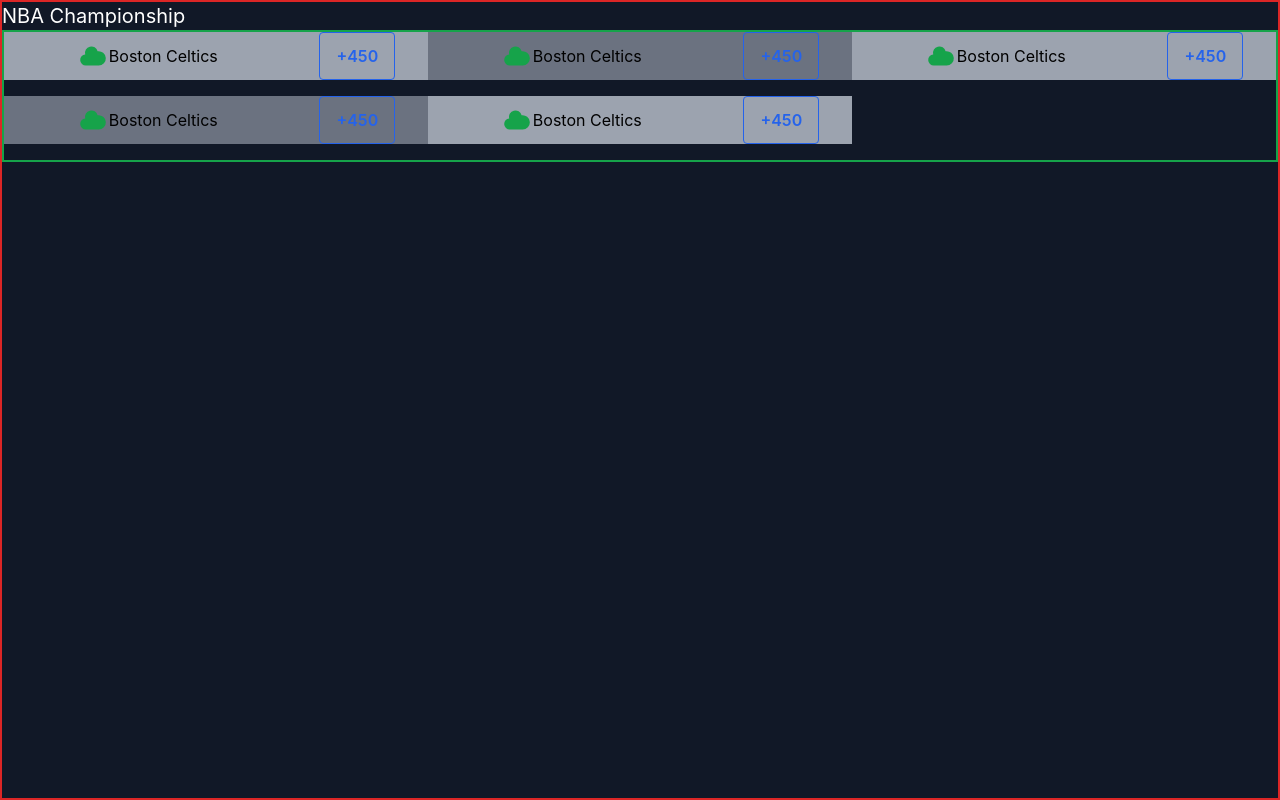
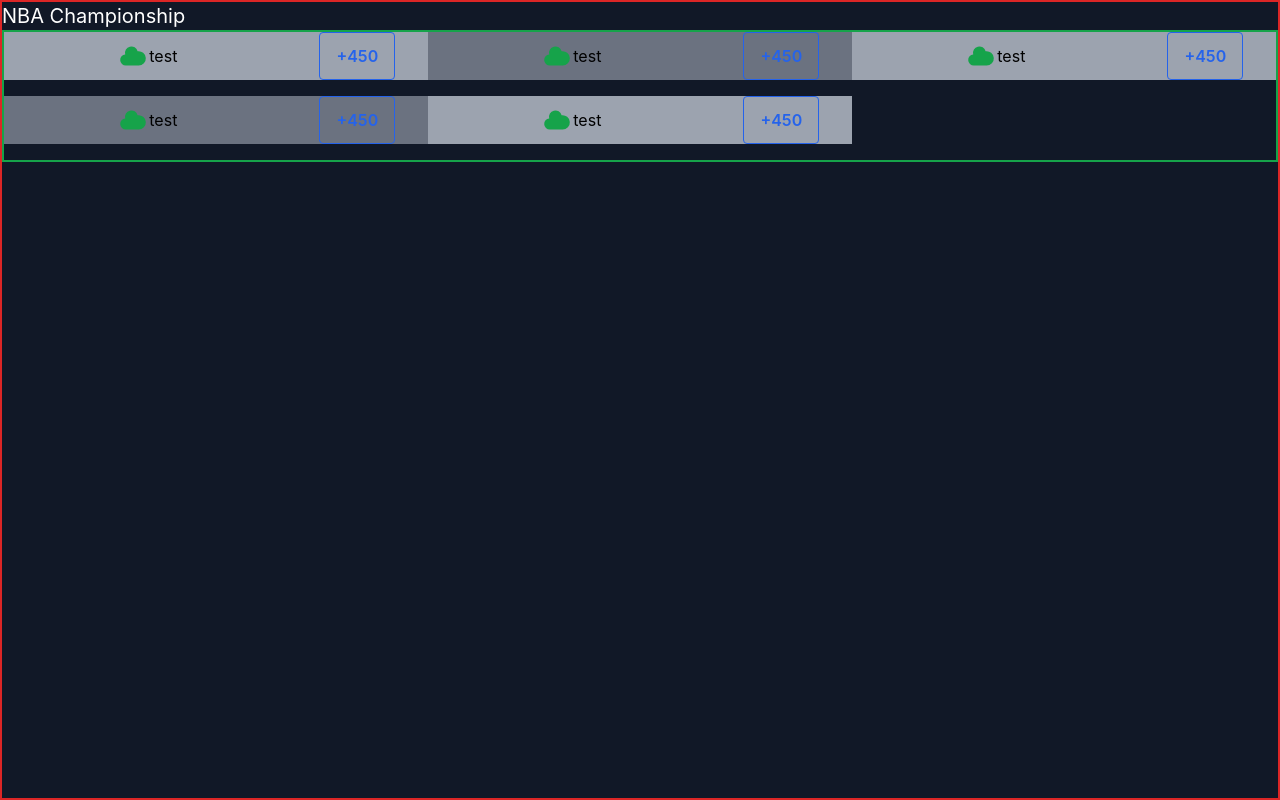
Before and after one commit to corylennox/Betting-Exchange, a React (Create React App) app: page / in a window 1280 px wide. Built offline with nearby package versions, Linux system fonts and the light colour scheme.

Commit message:
lil bitta dis n a lil bitta dat

```diff
--- a/src/TeamLine.jsx
+++ b/src/TeamLine.jsx
@@ -3,12 +3,29 @@
 import { CloudIcon } from "@heroicons/react/solid";
 import { Teams } from './data';
 
-export default function TeamLine() {
+export default class TeamLine extends React.Component {
+    constructor(props) {
+        super(props);
+        this.test = Teams.at(1).team;
+        this.state = {
+            test: "test",
+            test2: "test",
+        };
+    };
+
+    ChangeText = () => {
+        this.setState({
+            test: "changed",
+            test2: "changed",
+        });
+    };
+
+    render() {
         return (
             <div className=' h-full w-full flex justify-center'>
                 <div className='w-2/3  items-center flex justify-center'>
-                <CloudIcon className='w-8 h-8 ml-1 fill-green-600' />
-                <body className='text-black'>{Teams.at(0).team}</body>
+                    <CloudIcon onClick={this.ChangeText} className='w-8 h-8 ml-1 fill-green-600' />
+                    <body className='text-black'>{this.state.test}</body>
                 </div>
                 <div className='w-1/3  flex justify-center'>
                     <MyButton />
@@ -17,3 +34,4 @@
             </div>
         )
     }
+}
```
Also changed, not shown: src/Proposition.jsx (+5 -5 lines). Lines whose indentation alone changed are shown as unchanged.
